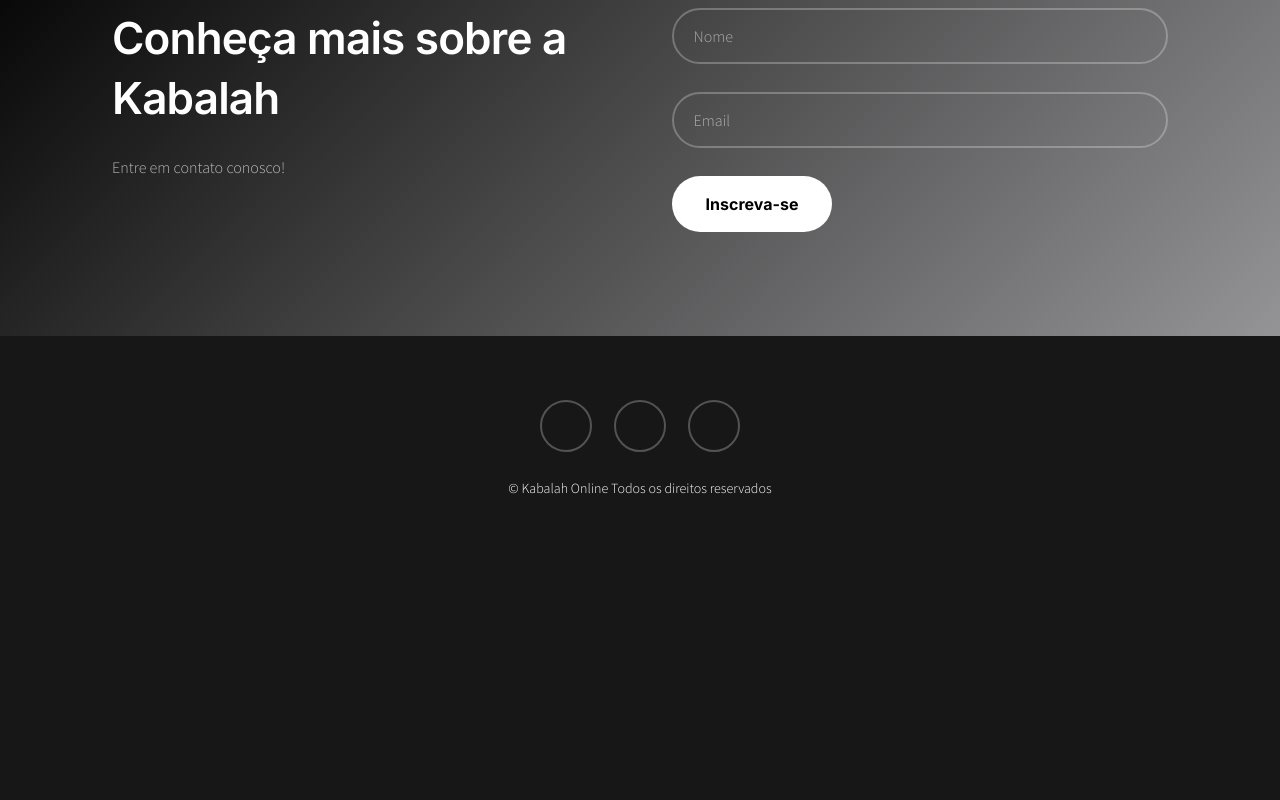
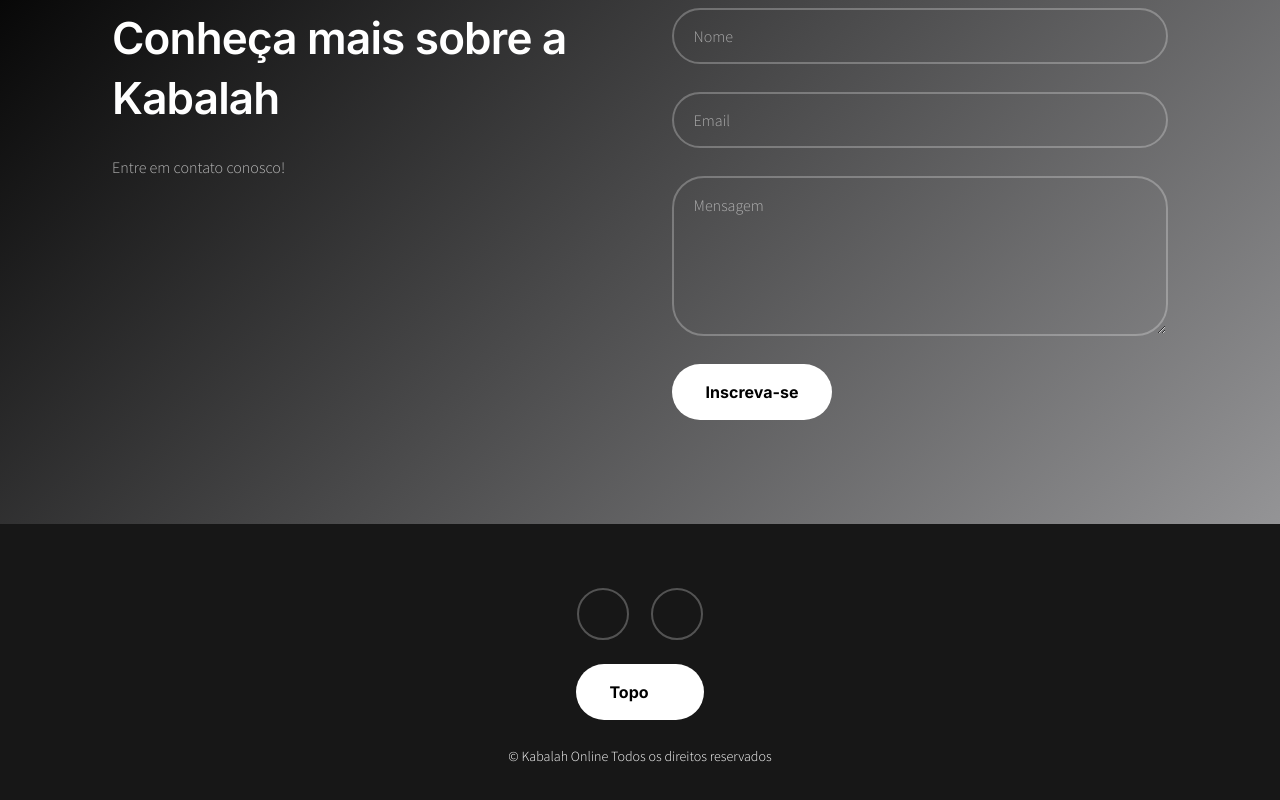
Before and after one commit to felipeOliveira-1/kabalah, a plain HTML site: page index.html in a window 1280 px wide. Shown: the part 3918-4718 px from the top of the page. Before the commit the page ends 4482 px from the top, so only its background shows below. Drawn offline with Linux system fonts and the light colour scheme.

Commit message:
Add files via upload

```diff
--- a/assets/main.css
+++ b/assets/main.css
@@ -1778,6 +1778,7 @@ h1.style3 span.p:nth-child(n + 2), h2.style3 span.p:nth-child(n + 2), h3.style3
 }
 
 .buttons.style2 {
+	justify-content: center;
 	gap: 0.75rem;
 	flex-direction: row;
 	flex-wrap: wrap;
--- a/index.html
+++ b/index.html
@@ -10,6 +10,8 @@
 		<meta property="og:type" content="website" />
 		<meta property="og:description" content="Sabedoria para mudar sua vida" />
 		<link href="https://fonts.googleapis.com/css?display=swap&family=Inter:600,600italic,700,700italic%7CSource+Sans+Pro:300,300italic" rel="stylesheet" type="text/css" />
+		<link rel="icon" type="image/png" href="assets/images/favicon.png" />
+		<link rel="apple-touch-icon" href="assets/images/apple-touch-icon.png" />
 		<link rel="stylesheet" href="assets/main.css" />
 	</head>
 	<body>
@@ -131,10 +133,13 @@
 										<form id="form01" method="post" action="#" class="style1">
 											<div class="inner">
 												<div class="field">
-													<input type="text" name="fname" id="form01-fname" placeholder="Nome" maxlength="128" required />
+													<input type="text" name="name" id="form01-name" placeholder="Nome" maxlength="128" required />
 												</div>
 												<div class="field">
 													<input type="email" name="email" id="form01-email" placeholder="Email" maxlength="128" required />
+												</div>
+												<div class="field">
+													<textarea data-gramm_editor="false" name="message" id="form01-message" placeholder="Mensagem" maxlength="16384" required></textarea>
 												</div>
 												<div class="actions">
 													<button type="submit">Inscreva-se</button>
@@ -151,20 +156,20 @@
 								<div class="inner">
 									<ul id="icons01" class="style1 icons">
 										<li>
-											<a class="n01" href="https://domain.ext/path">
+											<a class="n01" href="https://www.instagram.com/kabalahonline/">
 												<svg><use xlink:href="assets/icons.svg#instagram"></use></svg>
 												<span class="label">Instagram</span>
 											</a>
 										</li><li>
-											<a class="n02" href="https://domain.ext/path">
+											<a class="n02" href="https://www.facebook.com/kabalahonline">
 												<svg><use xlink:href="assets/icons.svg#facebook"></use></svg>
 												<span class="label">Facebook</span>
 											</a>
-										</li><li>
-											<a class="n03" href="https://domain.ext/path">
-												<svg><use xlink:href="assets/icons.svg#email"></use></svg>
-												<span class="label">Email</span>
-											</a>
+										</li>
+									</ul>
+									<ul id="buttons01" class="style2 buttons">
+										<li>
+											<a href="#intro" class="button n01"><svg><use xlink:href="assets/icons.svg#arrow-up"></use></svg><span class="label">Topo</span></a>
 										</li>
 									</ul>
 									<p id="text07" class="style3">© Kabalah Online Todos os direitos reservados</p>
```
Also changed, not shown: assets/images/apple-touch-icon.png (added), assets/images/favicon.png (added), assets/images/image08.png, assets/images/share.jpg (added).
